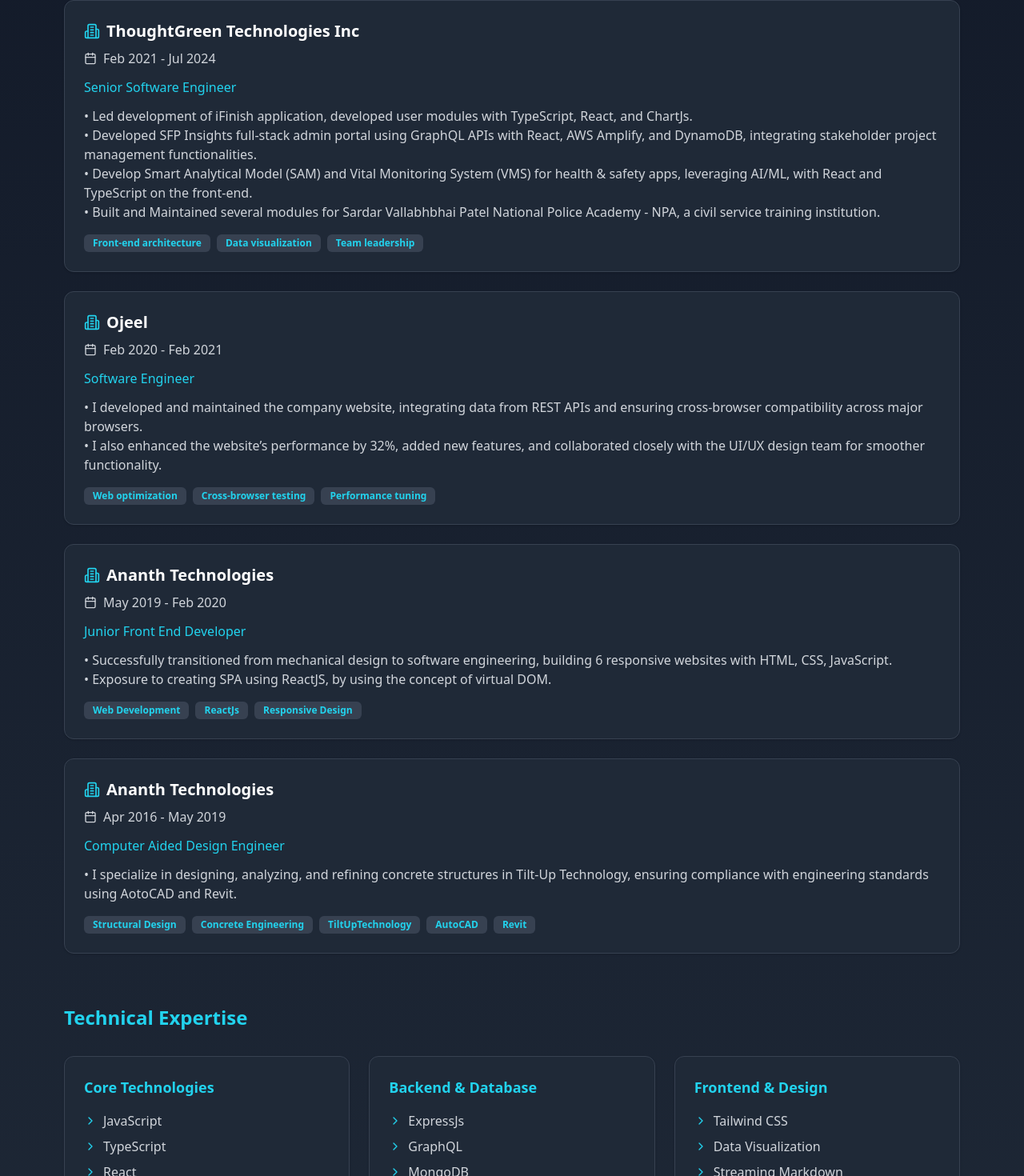
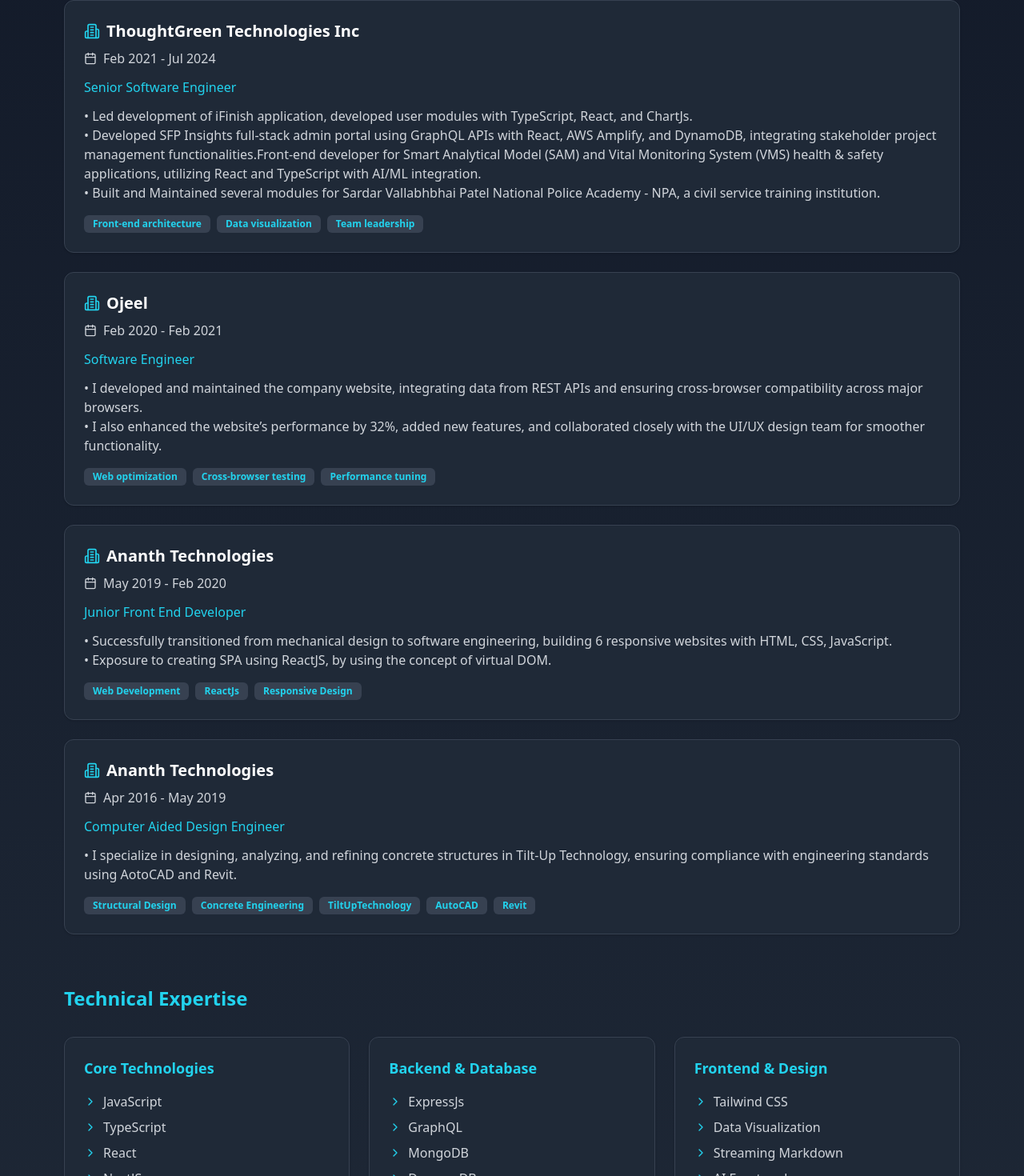
Before and after one commit to muzaffar640/commitpress, a Next.js app: page / in a window 1280 px wide. Shown: the part 2172-3642 px from the top of the page at 80% size. Built offline with nearby package versions, Linux system fonts and the light colour scheme.

Commit message:
Enhance the Experience and skills

```diff
--- a/src/components/ExperienceAndSkills.tsx
+++ b/src/components/ExperienceAndSkills.tsx
@@ -21,7 +21,7 @@
     position: "Senior Software Engineer",
     duration: "Feb 2021 - Jul 2024",
     description:
-      "Led development of iFinish application, developed user modules with TypeScript, React, and ChartJs.  Developed SFP Insights full-stack admin portal using GraphQL APIs with React, AWS Amplify, and DynamoDB, integrating stakeholder project management functionalities. Develop Smart Analytical Model (SAM) and Vital Monitoring System (VMS) for health & safety apps, leveraging AI/ML, with React and TypeScript on the front-end. Built and Maintained several modules for Sardar Vallabhbhai Patel National Police Academy - NPA, a civil service training institution",
+      "Led development of iFinish application, developed user modules with TypeScript, React, and ChartJs.  Developed SFP Insights full-stack admin portal using GraphQL APIs with React, AWS Amplify, and DynamoDB, integrating stakeholder project management functionalities.Front-end developer for Smart Analytical Model (SAM) and Vital Monitoring System (VMS) health & safety applications, utilizing React and TypeScript with AI/ML integration. Built and Maintained several modules for Sardar Vallabhbhai Patel National Police Academy - NPA, a civil service training institution",
     highlights: [
       "Front-end architecture",
       "Data visualization",
@@ -67,7 +67,14 @@
 const skillCategories = [
   {
     name: "Core Technologies",
-    skills: ["JavaScript", "TypeScript", "React", "NextJS", "NodeJS"],
+    skills: [
+      "JavaScript",
+      "TypeScript",
+      "React",
+      "NextJS",
+      "NodeJS",
+      "AWS Amplify",
+    ],
   },
   {
     name: "Backend & Database",
@@ -87,6 +94,8 @@
       "Data Visualization",
       "Streaming Markdown",
       "AI Front end",
+      "Storybook",
+      "Jest",
     ],
   },
   {
```
